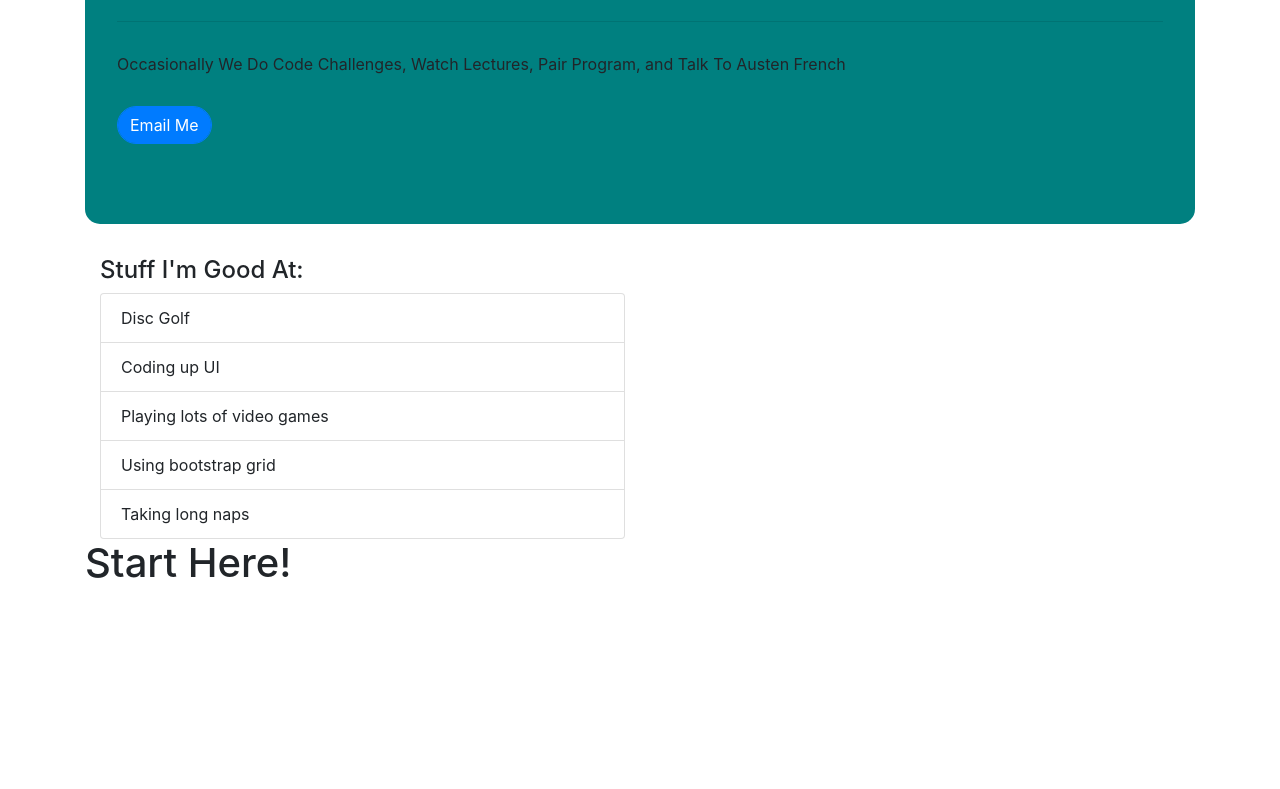
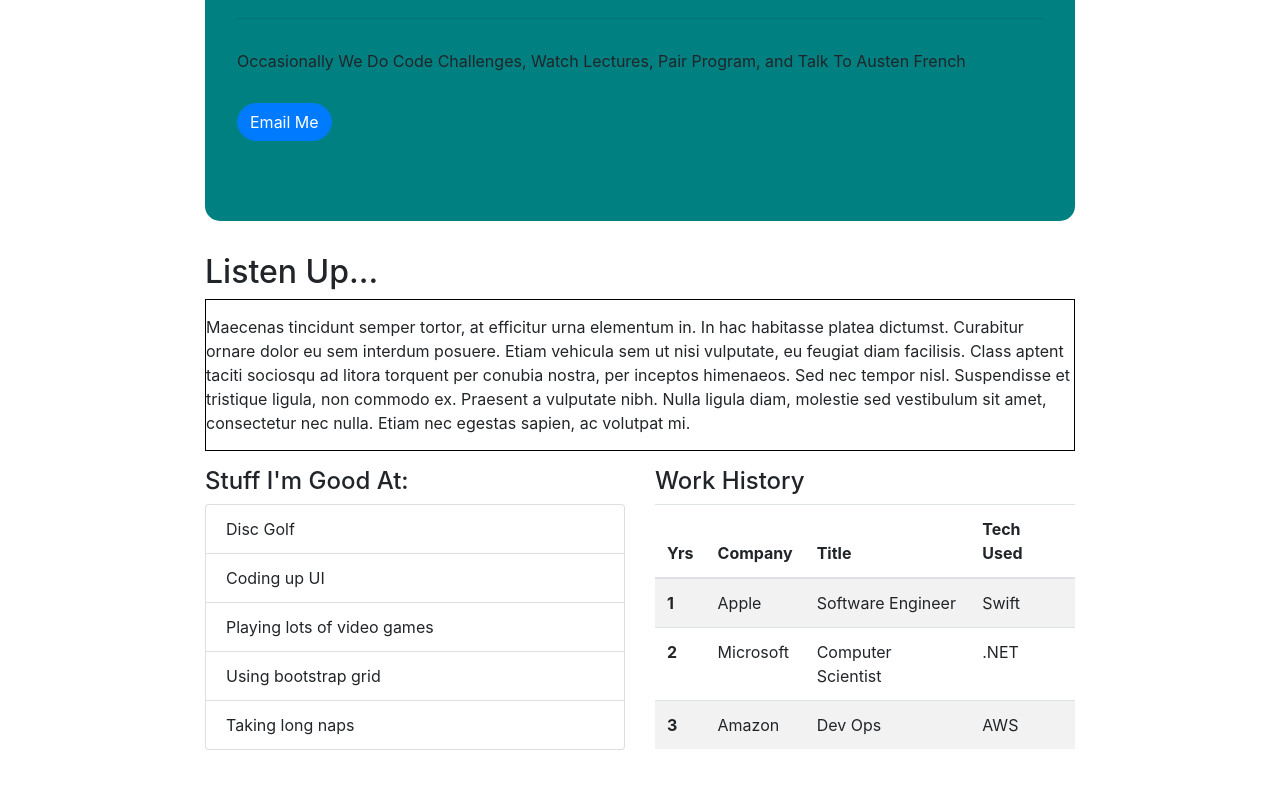
Before and after one commit to ktan114/Bootstrap-Project-I, a plain HTML site: page index.html in a window 1280 px wide. Shown: the part 773-1562 px from the top of the page. Before the commit the page ends 1368 px from the top, so only its background shows below. Drawn offline with Linux system fonts and the light colour scheme.

Commit message:
finalized the image worked with the list and table .

```diff
--- a/index.html
+++ b/index.html
@@ -32,7 +32,7 @@
           <div class="jumbotron">
               <div class="row">
                     <img src="https://files.slack.com/files-tmb/T4JUEB3ME-F9Q2KFM50-97a3c81b6a/cat_360.jpg" class="img-fluid" alt="Responsive image">
-                    <img class="card-img-top" src="https://avatars2.githubusercontent.com/u/24780114?s=200&v=4" alt="Card image cap">
+                    <img src="https://avatars2.githubusercontent.com/u/24780114?s=200&v=4" class="img-fluid card-img-top" alt="Card image cap">
             </div>
               <h1 class="display-3">Lambda School Students: Imran and Kevin</h1>
               <p class="lead">We Love To Code</p>
@@ -48,6 +48,15 @@
           </div>
       </div>
 
+      <div class="row">
+          <div class="para col-sm-12">
+          <h2>Listen Up...</h2>
+          <p>Maecenas tincidunt semper tortor, at efficitur urna elementum in. In hac habitasse platea dictumst. Curabitur ornare dolor eu sem interdum posuere. Etiam vehicula sem ut nisi vulputate, eu feugiat diam facilisis. Class aptent taciti sociosqu ad litora torquent per conubia nostra, per inceptos himenaeos. Sed nec tempor nisl. Suspendisse et tristique ligula, non commodo ex. Praesent a vulputate nibh. Nulla ligula diam, molestie sed vestibulum sit amet, consectetur nec nulla. Etiam nec egestas sapien, ac volutpat mi.</p>
+          </div>
+        </div>
+
+    <div class="row">
+
       <div class="col-sm-6">
           <h4>Stuff I'm Good At:</h4>
           <ul class="list-group">
@@ -58,16 +67,45 @@
           <li class="list-group-item">Taking long naps</li>
       </ul>
       </div>
+      <div class="col-sm-6 table-row no-gutters">
+          <h4>Work History</h4>
+          <table class="table table-striped">
+          <thead>
+              <tr>
+              <th scope="col">Yrs</th>
+              <th scope="col">Company</th>
+              <th scope="col">Title</th>
+              <th scope="col">Tech Used</th>
+              </tr>
+          </thead>
+          <tbody>
+              <tr>
+              <th scope="row">1</th>
+              <td>Apple</td>
+              <td>Software Engineer</td>
+              <td>Swift</td>
+              </tr>
+              <tr>
+              <th scope="row">2</th>
+              <td>Microsoft</td>
+              <td>Computer Scientist</td>
+              <td>.NET</td>
+              </tr>
+              <tr>
+              <th scope="row">3</th>
+              <td>Amazon</td>
+              <td>Dev Ops</td>
+              <td>AWS</td>
+              </tr>
+          </tbody>
+          </table>
+        </div>
+    </div>
 
 
 
 
 
-      <div class="row">
-          <div class="col-sm-12">
-              <h1>Start Here!</h1>
-          </div>
-      </div>
     </div><!-- container
 
     <script src="js/jquery-3.3.1.min.js"></script>
--- a/less/index.less
+++ b/less/index.less
@@ -15,6 +15,8 @@
 // Code Below
 
 .container {
+		max-width: 900px;
+		width: 100%;
     display: flex;
     flex-flow: column wrap;
 }
@@ -38,3 +40,9 @@
         .border-radius(50px);
     }
 }
+.para p {
+	width: 100%;
+	padding: 15px 0;
+	border: 1px solid black;
+
+}
```
Also changed, not shown: cat.jpg (added), css/index.css.
